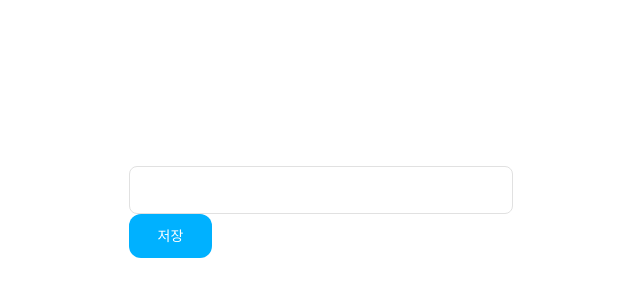
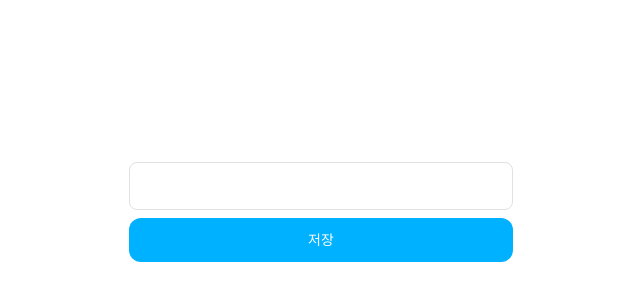
Before and after one commit to cwd3469/Front-OverBrain, a React (Vite) app: page / in a window 1280 px wide. Shown: the part 208-508 px from the top of the page, without its empty margins (319-959 px from the left). Built offline with nearby package versions, Linux system fonts and the light colour scheme.

Commit message:
OVB-1 feat : zero install 중단

```diff
--- a/src/pages/MainPage.tsx
+++ b/src/pages/MainPage.tsx
@@ -23,16 +23,16 @@
   return (
     <OLayout>
       <div className="flex flex-col gap-2">
-        <form onSubmit={handleSubmit(onSubmit)}>
+        {todo.map((item, index) => {
+          return <OCard key={index}>{item}</OCard>;
+        })}
+        <form onSubmit={handleSubmit(onSubmit)} className="flex flex-col gap-2">
           <OTextField {...register('todo', { required: true })} />
           <OButton type="submit" size="small">
             저장
           </OButton>
         </form>
         {errors.todo && <span>This field is required</span>}
-        {todo.map((item, index) => {
-          return <OCard key={index}>{item}</OCard>;
-        })}
       </div>
     </OLayout>
   );
```
Also changed, not shown: .pnp.cjs, .yarnrc.yml.
